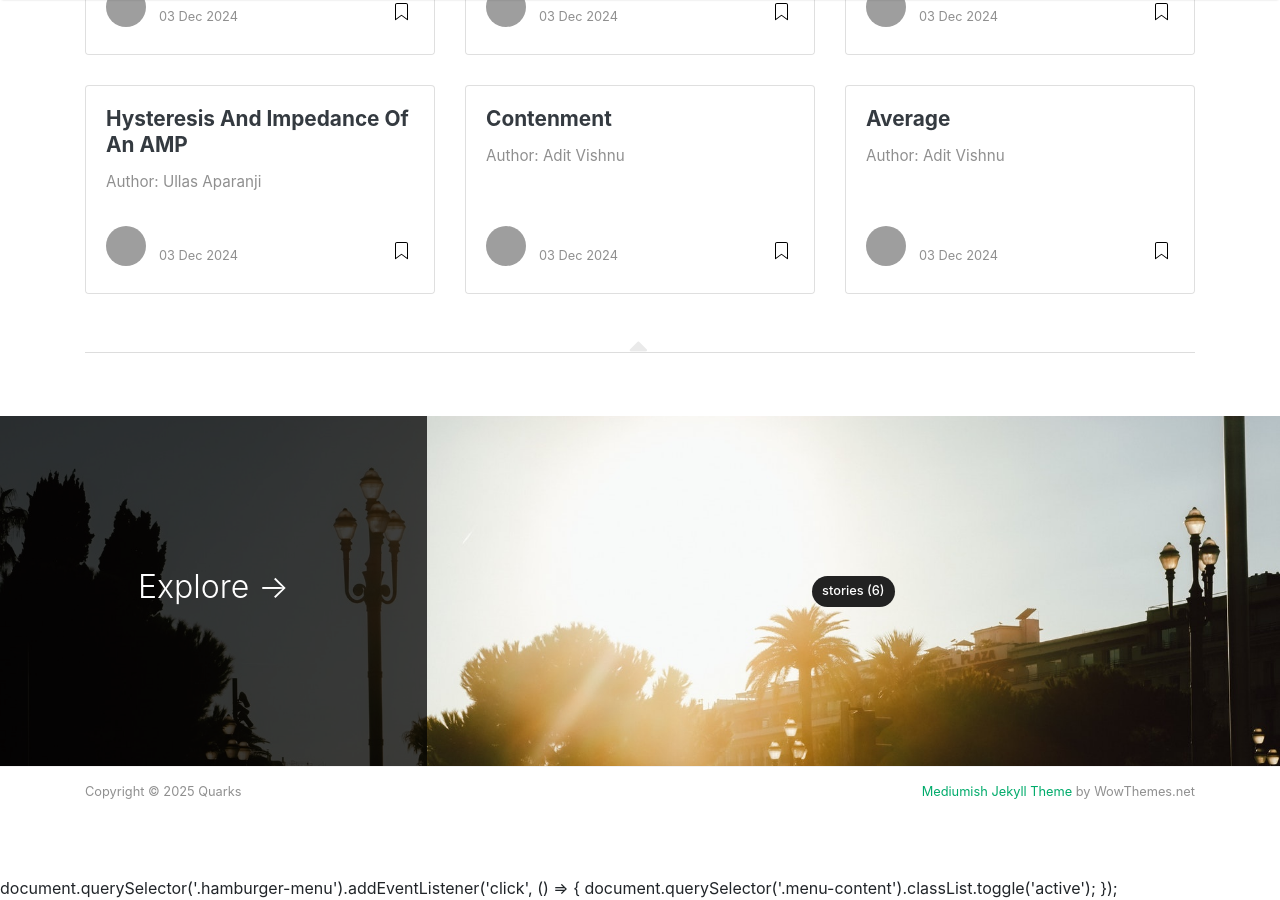
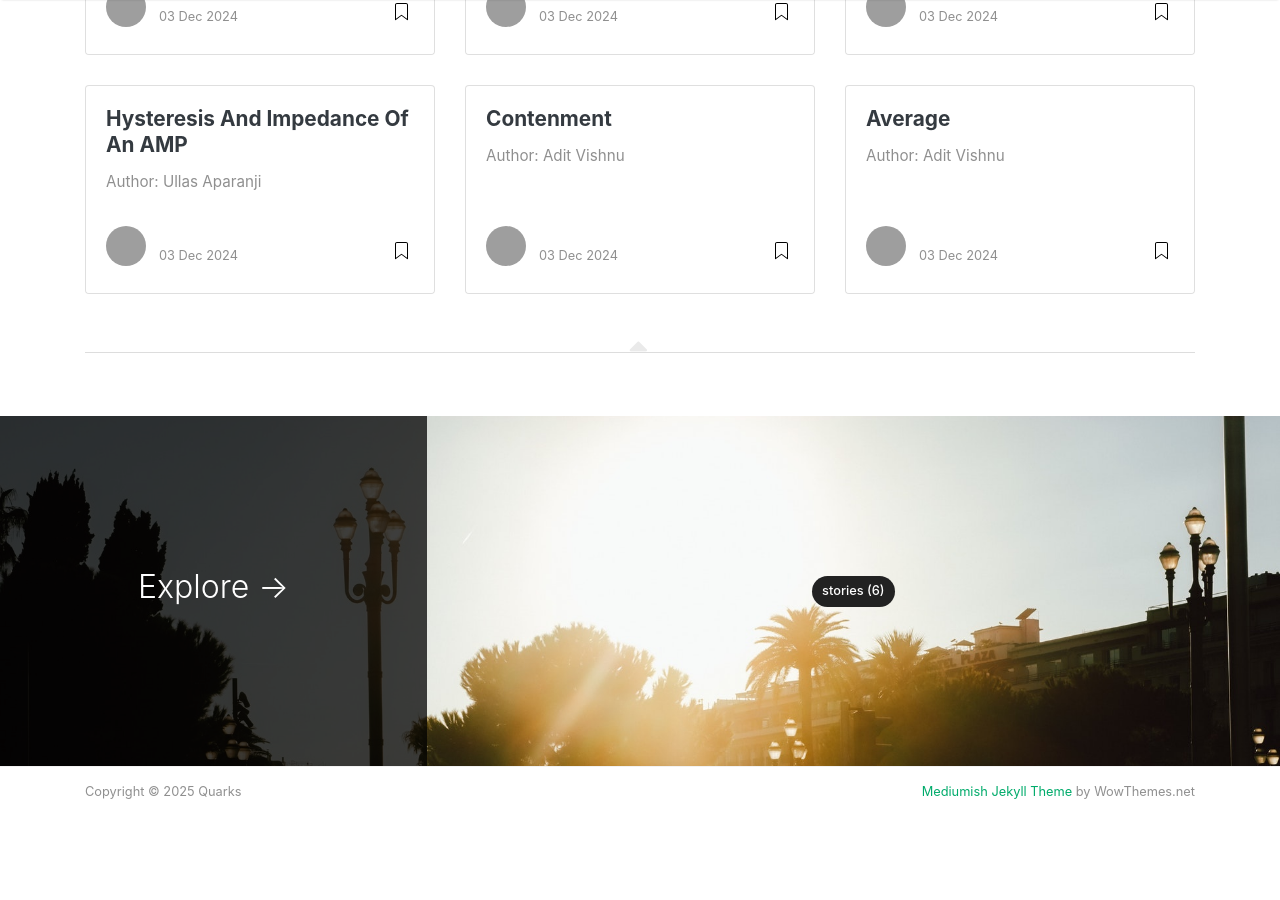
Before and after one commit to Quarks-IISc/blog, a Jekyll site: the page built from index.html, in a window 1280 px wide and 900 px high, scrolled down 1354 px. Built offline with Jekyll 4.4.1, drawn with Linux system fonts in a browser that asks for light colours; nearby versions of some CDN libraries; the list of posts is cut into pages by our own code; after the commit the page ends 2230 px from its top, so only the background shows below that; grey boxes are pictures that could not be loaded.

Commit message:
Changes in default

```diff
--- a/_layouts/default.html
+++ b/_layouts/default.html
@@ -190,9 +190,5 @@ ga('send', 'pageview');
 <script id="dsq-count-scr" src="//{{site.disqus}}.disqus.com/count.js"></script>
 {% endif %}
 
-document.querySelector('.hamburger-menu').addEventListener('click', () => {
-    document.querySelector('.menu-content').classList.toggle('active');
-  });
-
 </body>
 </html>
```
